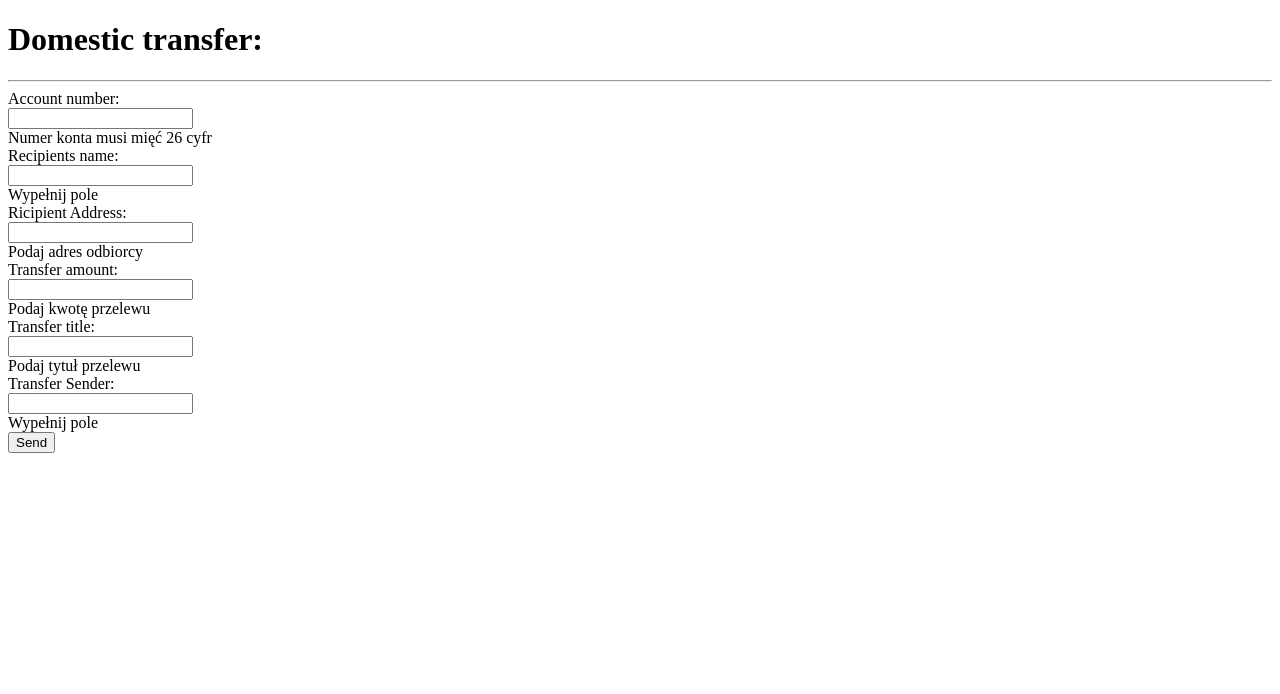
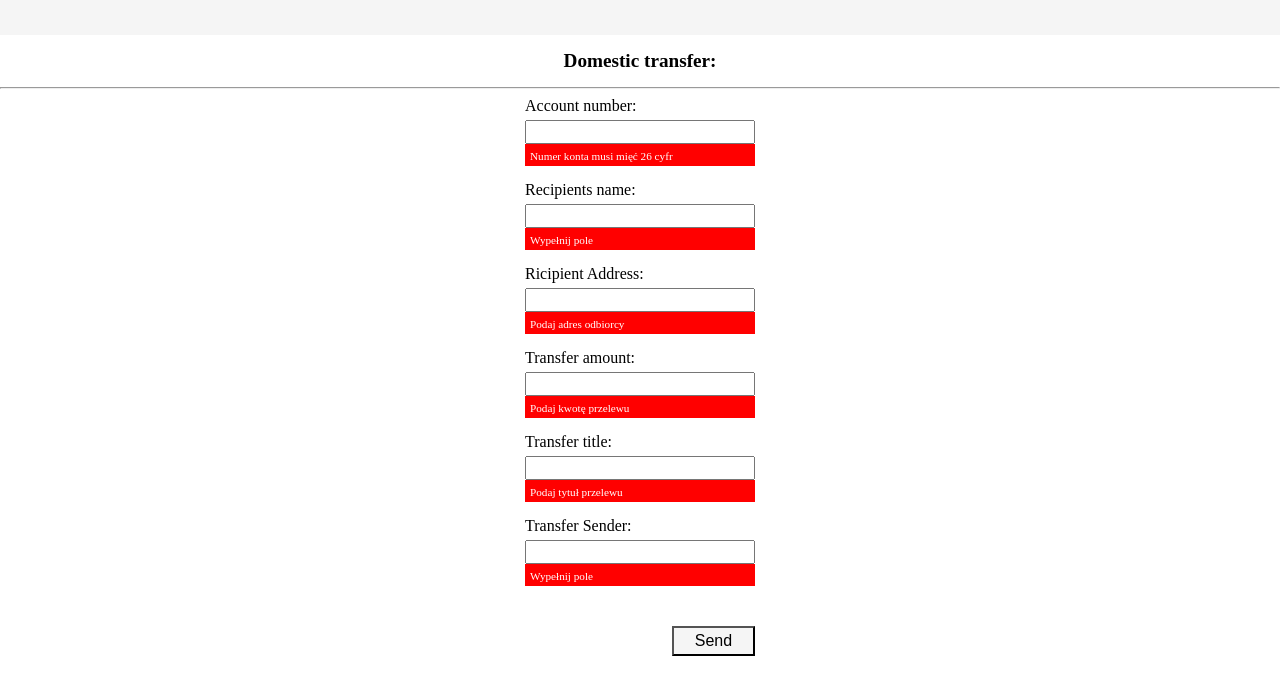
Before and after one commit to WojtekZalewski/Domestic_transfer, an Angular app: page / in a window 1280 px wide. Shown: the top 694 px of the page. Built offline with nearby package versions, Linux system fonts and the light colour scheme.

Commit message:
stylowanie formularza

```diff
--- a/src/app/transfer-form/transfer-form.component.css
+++ b/src/app/transfer-form/transfer-form.component.css
@@ -0,0 +1,49 @@
+* {
+    font-size: 0.5rem;
+}
+
+header {
+    width: 100%;
+    height: 35px;
+    background-color: whitesmoke;
+}
+
+h1 {
+    font-size: 0.6rem;
+    margin: 15px auto;
+    text-align: center;
+}
+
+form {
+    padding: 0px 525px;
+}
+
+label {
+    margin: 15px auto 0px 0px;
+}
+input {
+    margin: 5px auto 0px auto;
+    width: 100%;
+}
+
+.error {
+    width:100%;
+    height: 22px;
+    background-color: red;
+    color: white;
+    line-height: 25px;
+    margin: 0px auto 15px auto;
+    font-size: 0.35rem;
+    padding: 0px 0px 0px 5px;
+
+}
+
+button[type="submit"] {
+    width: 6.5%;
+    height: 30px;
+    background-color: whitesmoke;
+    position: absolute;
+    right: 525px;
+    cursor: ponter;
+    margin: 25px auto auto auto;
+}
--- a/src/styles.css
+++ b/src/styles.css
@@ -1 +1,9 @@
-/* You can add global styles to this file, and also import other style files */
+* {
+    box-sizing: border-box;
+    font-size: 32px;
+}
+
+body {
+    margin: 0px;
+    padding: 0px;
+}
```
